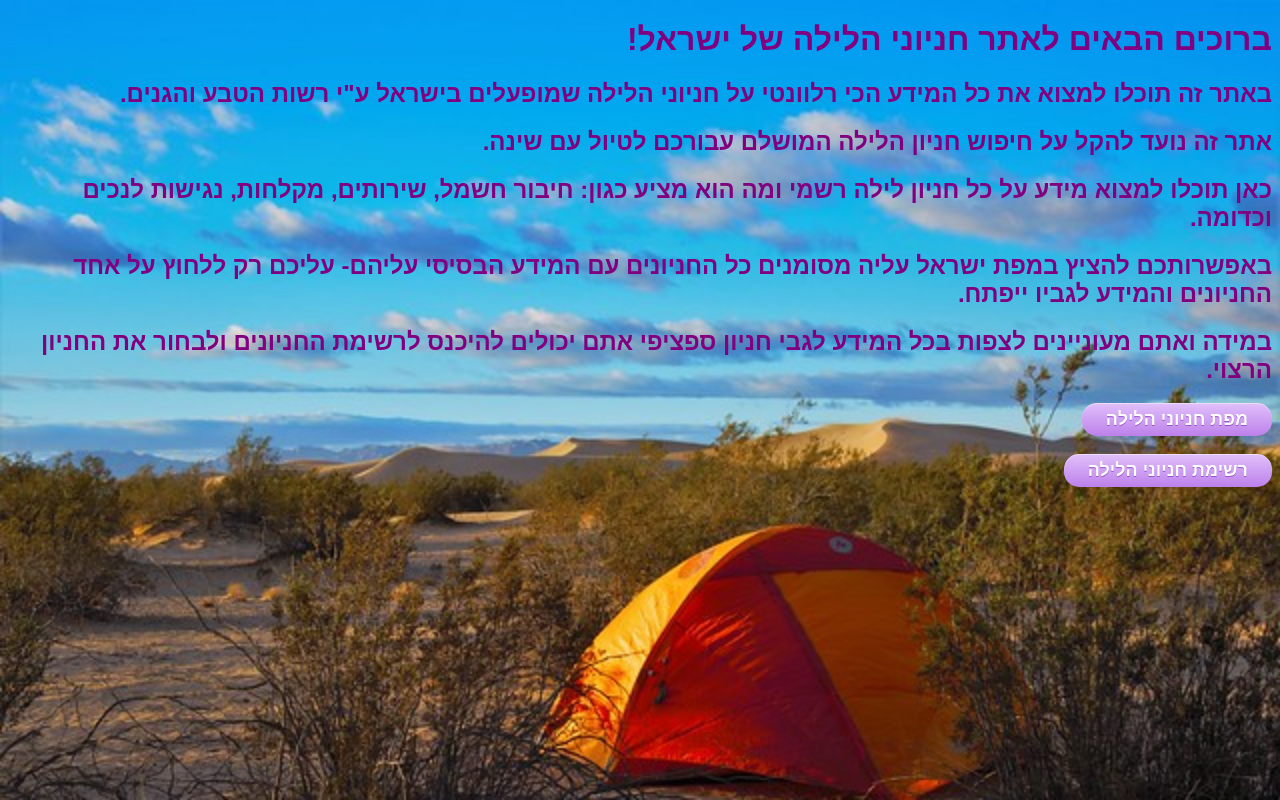
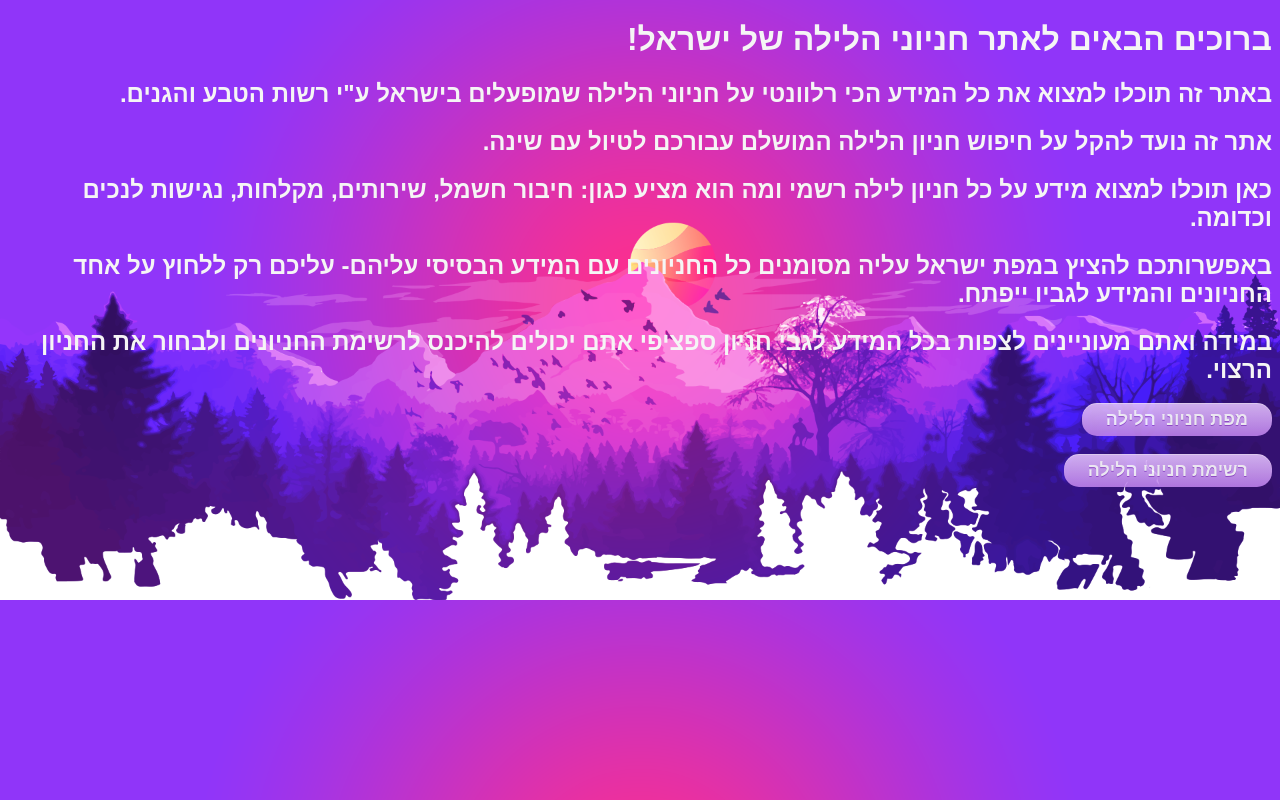
Before and after one commit to KirilCh/KirilCh.github.io, a plain HTML site: page index.html in a window 1280 px wide. Drawn offline with Linux system fonts and the light colour scheme.

Commit message:
updated background

```diff
--- a/css/design.css
+++ b/css/design.css
@@ -1,4 +1,4 @@
-body{background-image: url(images/camping.jpg);
+body{background-image: url(images/camping.png);
 background-size: cover;
 }
 body{font-family: Arial, Helvetica, sans-serif;font-style: initial;}
@@ -48,14 +48,15 @@ body{font-family: Arial, Helvetica, sans-serif;font-style: initial;}
 	content: "\2796"; /* Unicode character for "minus" sign (-) */
   }
 
-h1{color:purple}
-h2{color:purple;}
+h1{color:whitesmoke}
+h2{color:whitesmoke;}
 
 .myButton {
 	box-shadow:inset 0px 1px 0px 0px #efdcfb;
 	background:linear-gradient(to bottom, #dfbdfa 5%, #bc80ea 100%);
 	background-color:#dfbdfa;
 	border-radius:15px;
+	opacity: 0.9;
 	display:inline-block;
 	cursor:pointer;
 	color:#ffffff;
```
Also changed, not shown: campsiteGanLeumiAchziv.html (+2 -2 lines), index.html (+0 -3 lines), css/images/camping.png (added), css/images/camping3.jpg (added).
